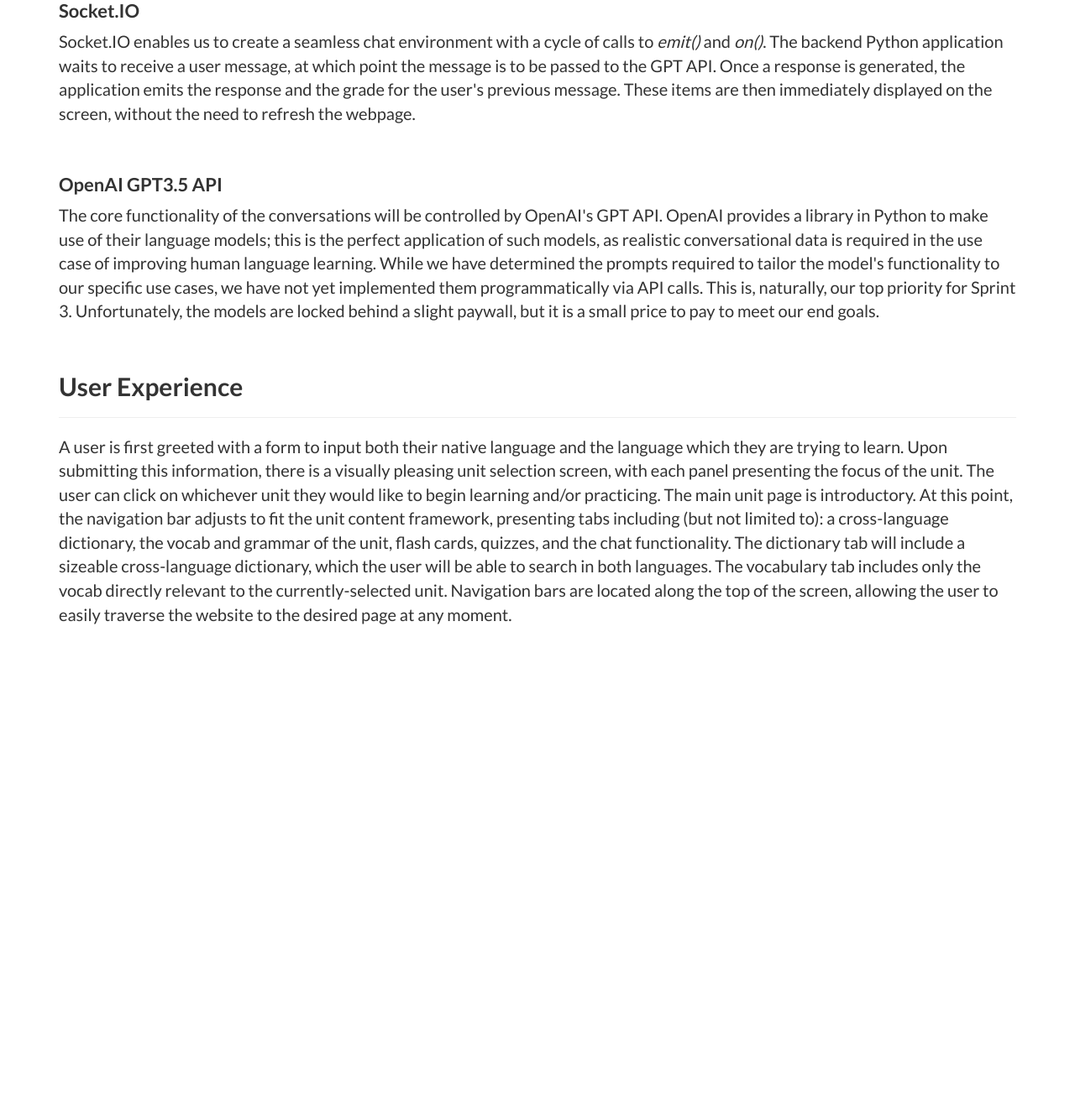
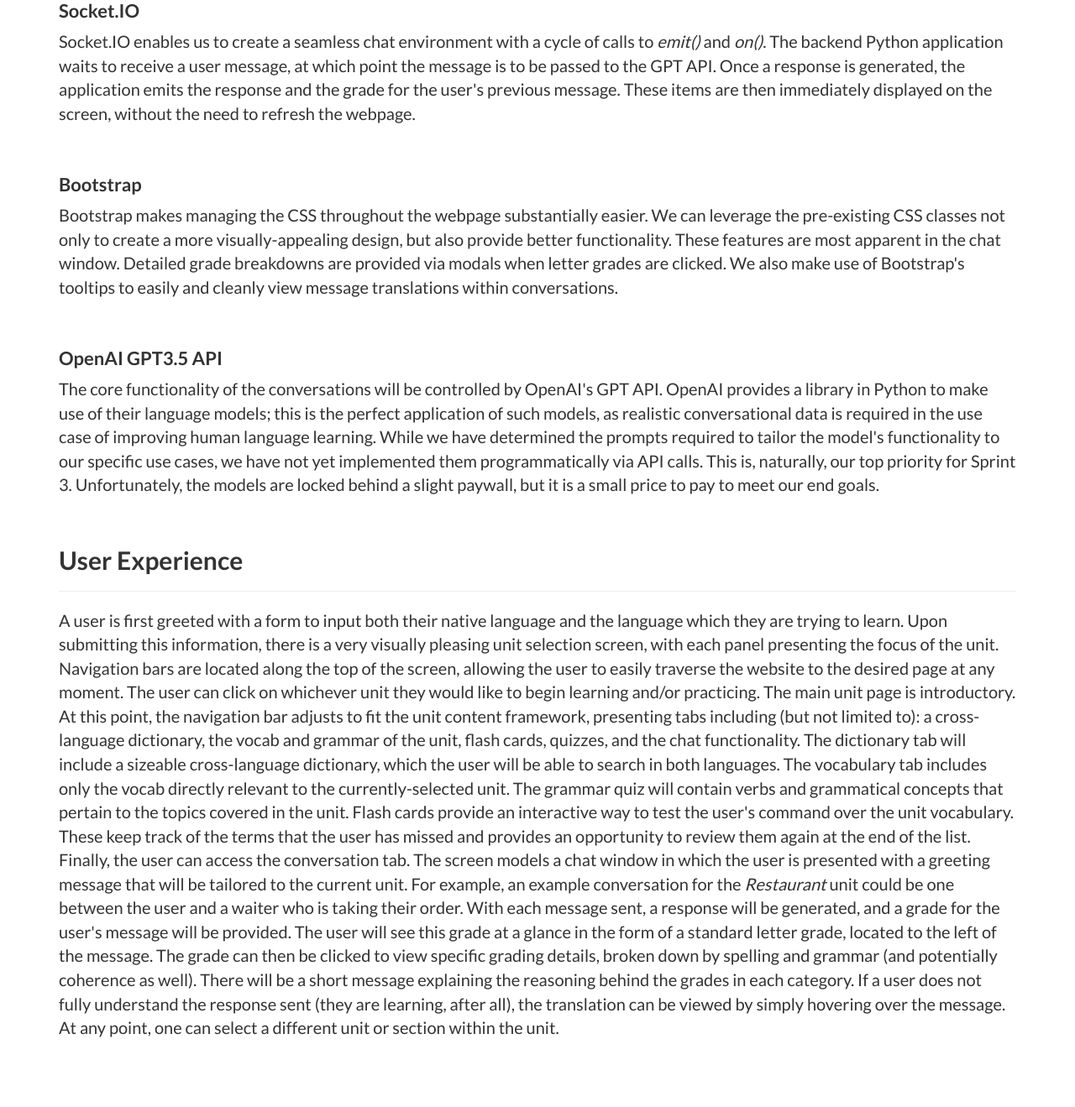
Before and after one commit to esschillinger/capstone, a Flask app: page /about in a window 1280 px wide. Shown: the part 1419-2738 px from the top of the page at 84% size. Before the commit the page ends 2163 px from the top, so only its background shows below. Run offline with Flask 3, Linux system fonts and the light colour scheme; the visitor is signed in with stand-in values (Sample User, id 1); some libraries are stand-ins or nearby versions; some web fonts are replaced.

Commit message:
updated docs

```diff
--- a/src/templates/about.html
+++ b/src/templates/about.html
@@ -121,6 +121,19 @@
     <br>
     <h3 style="font-size: 22px;">
         <b>
+            Bootstrap
+        </b>
+    </h3>
+    <p>
+        Bootstrap makes managing the CSS throughout the webpage substantially easier.
+        We can leverage the pre-existing CSS classes not only to create a more visually-appealing design, but also provide better functionality.
+        These features are most apparent in the chat window.
+        Detailed grade breakdowns are provided via modals when letter grades are clicked.
+        We also make use of Bootstrap's tooltips to easily and cleanly view message translations within conversations.
+    </p>
+    <br>
+    <h3 style="font-size: 22px;">
+        <b>
             OpenAI GPT3.5 API
         </b>
     </h3>
@@ -140,13 +153,25 @@
     <hr>
     <p style="margin-bottom: 7%;">
         A user is first greeted with a form to input both their native language and the language which they are trying to learn.
-        Upon submitting this information, there is a visually pleasing unit selection screen, with each panel presenting the focus of the unit.
+        Upon submitting this information, there is a very visually pleasing unit selection screen, with each panel presenting the focus of the unit.
+        Navigation bars are located along the top of the screen, allowing the user to easily traverse the website to the desired page at any moment.
         The user can click on whichever unit they would like to begin learning and/or practicing.
         The main unit page is introductory.
         At this point, the navigation bar adjusts to fit the unit content framework, presenting tabs including (but not limited to): a cross-language dictionary, the vocab and grammar of the unit, flash cards, quizzes, and the chat functionality.
         The dictionary tab will include a sizeable cross-language dictionary, which the user will be able to search in both languages.
         The vocabulary tab includes only the vocab directly relevant to the currently-selected unit.
-        Navigation bars are located along the top of the screen, allowing the user to easily traverse the website to the desired page at any moment.
+        The grammar quiz will contain verbs and grammatical concepts that pertain to the topics covered in the unit.
+        Flash cards provide an interactive way to test the user's command over the unit vocabulary.
+        These keep track of the terms that the user has missed and provides an opportunity to review them again at the end of the list.
+        Finally, the user can access the conversation tab.
+        The screen models a chat window in which the user is presented with a greeting message that will be tailored to the current unit.
+        For example, an example conversation for the <em>Restaurant</em> unit could be one between the user and a waiter who is taking their order.
+        With each message sent, a response will be generated, and a grade for the user's message will be provided.
+        The user will see this grade at a glance in the form of a standard letter grade, located to the left of the message.
+        The grade can then be clicked to view specific grading details, broken down by spelling and grammar (and potentially coherence as well).
+        There will be a short message explaining the reasoning behind the grades in each category.
+        If a user does not fully understand the response sent (they are learning, after all), the translation can be viewed by simply hovering over the message.
+        At any point, one can select a different unit or section within the unit.
     </p>
 
 
```
Also changed, not shown: 11 other files.
